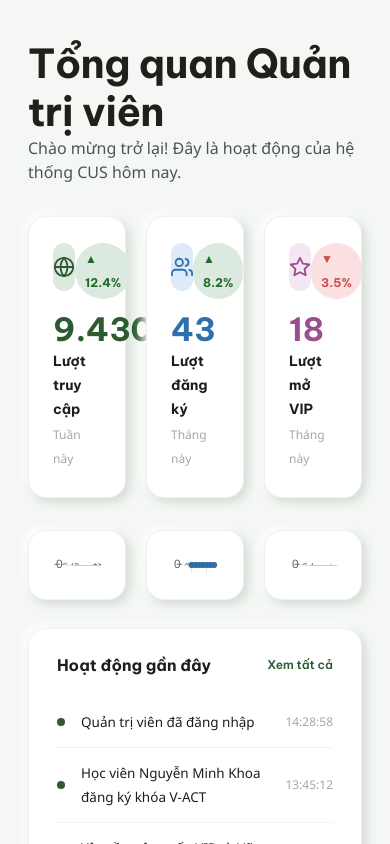
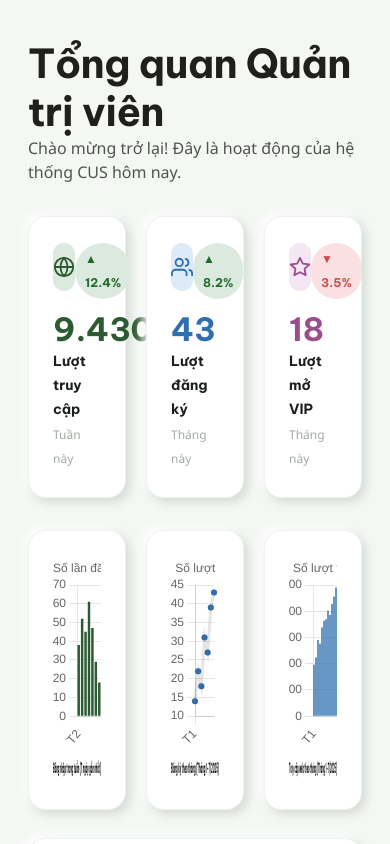
Before and after one commit to CUS-Study-Web/study-web-fe, a React (Vite) app: page / in a window 390 px wide. Shown: the top 844 px of the page. Built offline with nearby package versions, Linux system fonts and the light colour scheme.

Commit message:
fix(dashboard): allow charts to be more responsive

```diff
--- a/src/pages/admin/AdminDashboard.tsx
+++ b/src/pages/admin/AdminDashboard.tsx
@@ -44,15 +44,15 @@ const AdminDashboard = () => {
 
         {/* Charts row */}
         <div className="grid grid-cols-3 gap-[20px] mb-[28px]">
-          <div className="surface-card p-[22px_24px]">
+          <div className="surface-card p-[22px_24px] relative h-[280px] w-full">
             <Bar options={GenerateOptions('Đăng nhập trong tuần (7 ngày gần nhất)')}
                 data={GenerateData(DAYS_IN_WEEK, 'Số lần đăng nhập', WEEKLY_LOGINS, '#2C5A31')} />
           </div>
-          <div className="surface-card p-[22px_24px]">
+          <div className="surface-card p-[22px_24px] relative h-[280px] w-full">
             <Line options={GenerateOptions('Đăng ký theo tháng (Tháng 1-7/2025)')}
                 data={GenerateData(MONTHS_TO_7, 'Số lượt đăng ký', MONTHLY_REGS, '#2F6FAE')}/>
           </div>
-          <div className="surface-card p-[22px_24px]">
+          <div className="surface-card p-[22px_24px] relative h-[280px] w-full">
             <Bar options={GenerateOptions('Truy cập web theo tháng (Tháng 1-7/2025)')}
                 data={GenerateData(MONTHS, 'Số lượt truy cập', MONTHLY_WEB_TRAFFIC, '#2F6FAE')} />
           </div>
--- a/src/utils/ChartHelpers.ts
+++ b/src/utils/ChartHelpers.ts
@@ -3,6 +3,7 @@ import { type ChartOptions, type ChartData, type ChartType } from 'chart.js'
 function GenerateOptions<T extends ChartType = ChartType>(titleText: string): ChartOptions<T> {
   return {
     responsive: true,
+    maintainAspectRatio: false,
     plugins: {
       legend: {  position: 'top' },
       title: {
```
